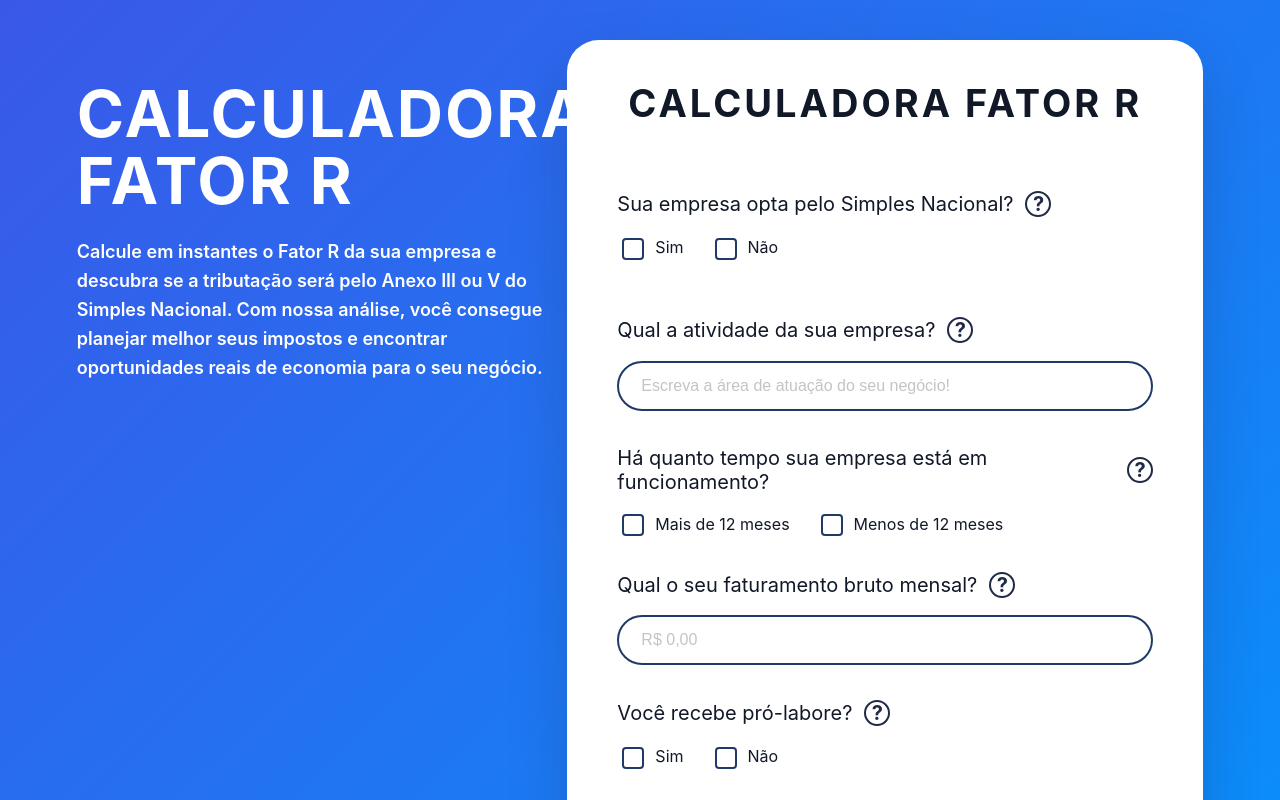
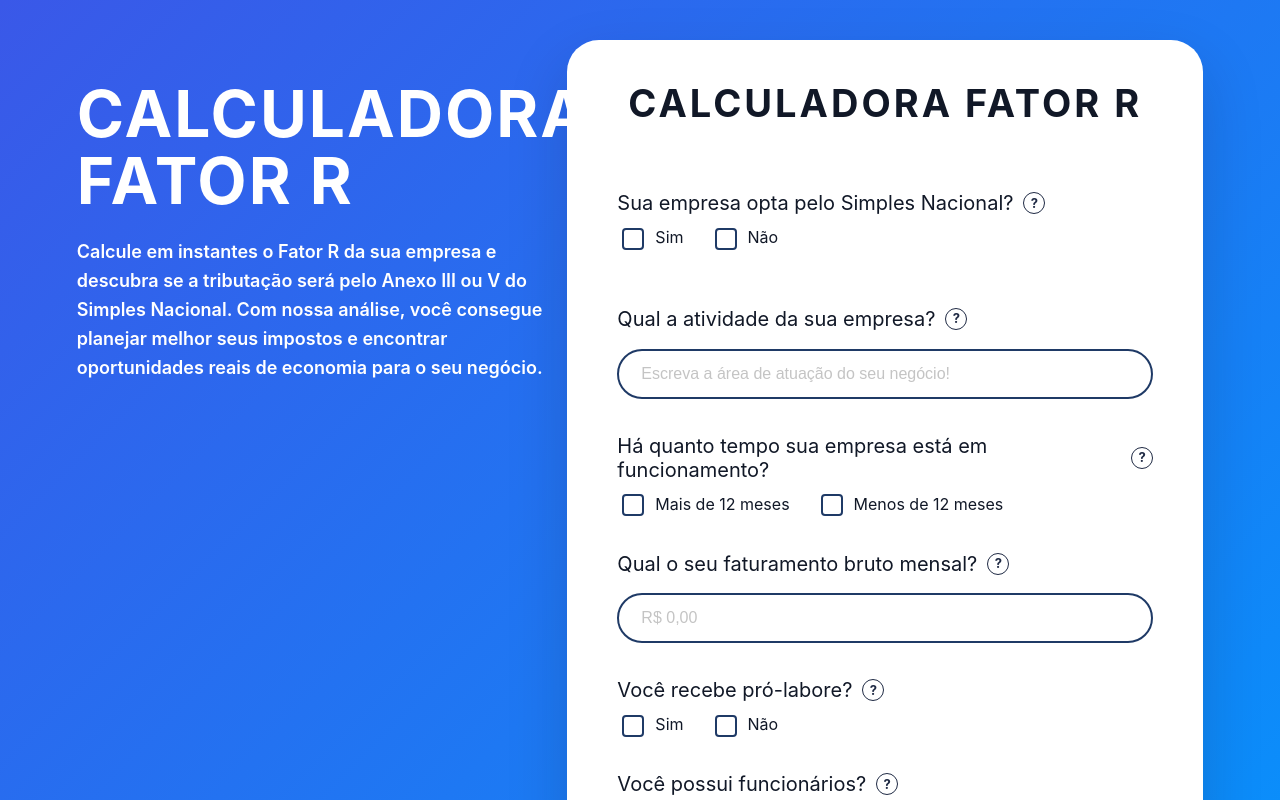
Before and after one commit to thiagoreis1986/fator-r, a React (Vite) app: page / in a window 1280 px wide. Shown: the top 800 px of the page. Built offline with nearby package versions, Linux system fonts and the light colour scheme.

Commit message:
Vercel79

```diff
--- a/src/index.css
+++ b/src/index.css
@@ -126,9 +126,14 @@
 }
 
 .fr-label {
-  display: inline-flex;
+  display: flex;
   align-items: center;
-  gap: 8px;
+  gap: 6px;
+  width: 100%;
+}
+
+.fr-label .fr-help {
+  flex-shrink: 0;
 }
 
 .fr-options-row {
@@ -545,13 +550,14 @@
   display: inline-flex;
   align-items: center;
   justify-content: center;
-  width: 26px;
-  height: 26px;
-  border: 2px solid #1f2a44;
+  width: 22px;
+  height: 22px;
+  border: 1.5px solid #1f2a44;
   color: #1f2a44;
   border-radius: 50%;
   font-weight: 700;
   line-height: 1;
+  font-size: 13px;
   background: #fff;
   user-select: none;
 }
```
